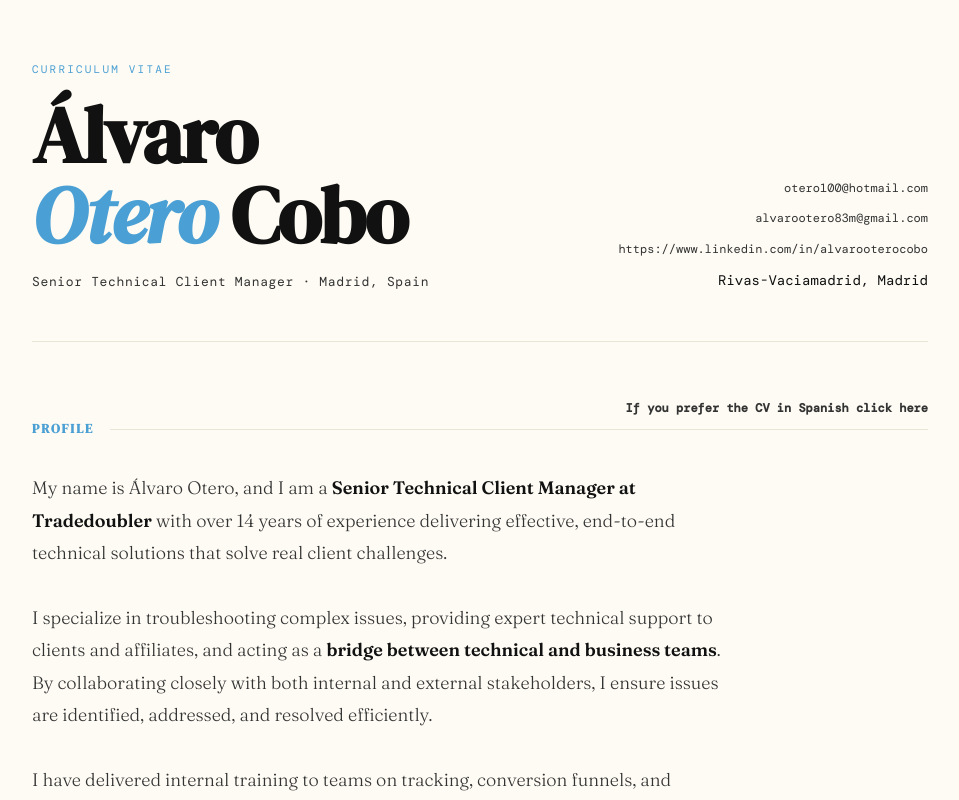
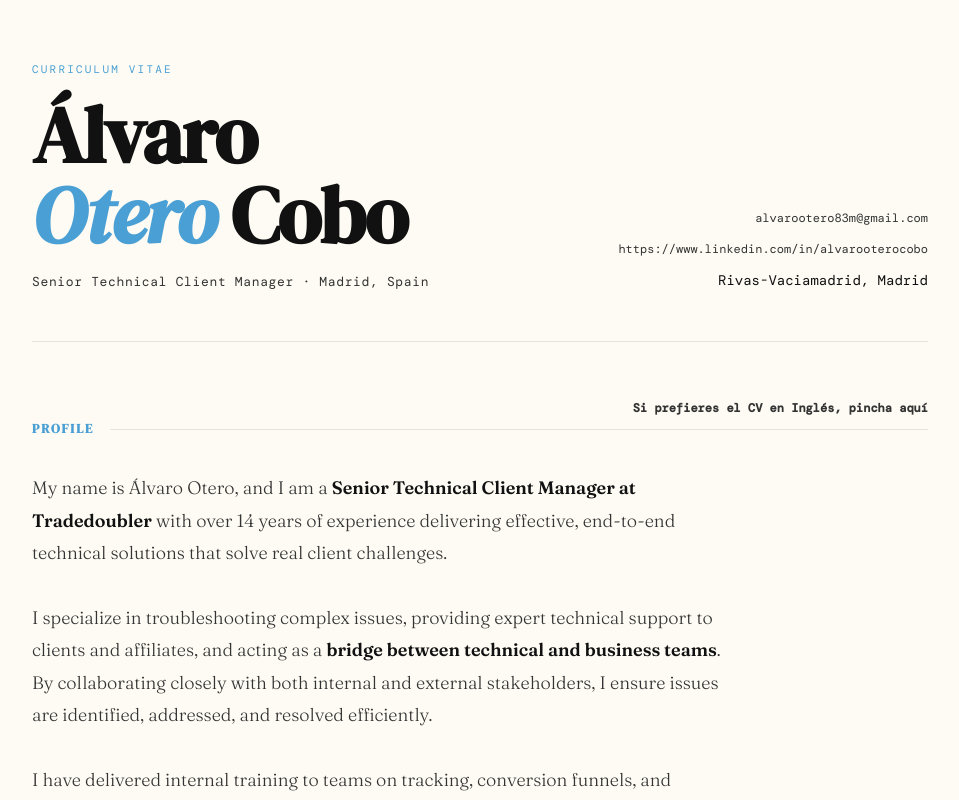
Before and after one commit to alvarootero83tech/mycv_en, a plain HTML site: page index.html in a window 1280 px wide. Shown: the top 800 px of the page, without its empty margins (160-1119 px from the left). Drawn offline with nearby package versions, Linux system fonts and the light colour scheme; a web font is replaced by a local one.

Commit message:
Update index.html

```diff
--- a/index.html
+++ b/index.html
@@ -441,7 +441,6 @@
       <div class="hero-role">Senior Technical Client Manager · Madrid, Spain</div>
     </div>
     <div class="hero-meta">
-      <a href="mailto:otero100@hotmail.com">otero100@hotmail.com</a>
       <a href="mailto:alvarootero83m@gmail.com">alvarootero83m@gmail.com</a>
       <a href="https://www.linkedin.com/in/alvarooterocobo" target="_blank">https://www.linkedin.com/in/alvarooterocobo</a>
       <span>Rivas-Vaciamadrid, Madrid<span>
@@ -450,7 +449,7 @@
 
   <!-- SUMMARY -->
   <section>
-	<div class="hero-meta" style="text-align:right;"><strong><a href="https://alvarootero83tech.github.io/mycv_es/">If you prefer the CV in Spanish click here</a></strong></div>
+	<div class="hero-meta" style="text-align:right;"><strong><a href="https://alvarootero83tech.github.io/mycv_en/">Si prefieres el CV en Inglés, pincha aquí</a></strong></div>
     <div class="sec-header"><h2>Profile</h2></div>
     <p class="summary">
       My name is Álvaro Otero, and I am a <strong>Senior Technical Client Manager at Tradedoubler</strong> with over 14 years of experience delivering effective, end-to-end technical solutions that solve real client challenges.<br><br>
```
